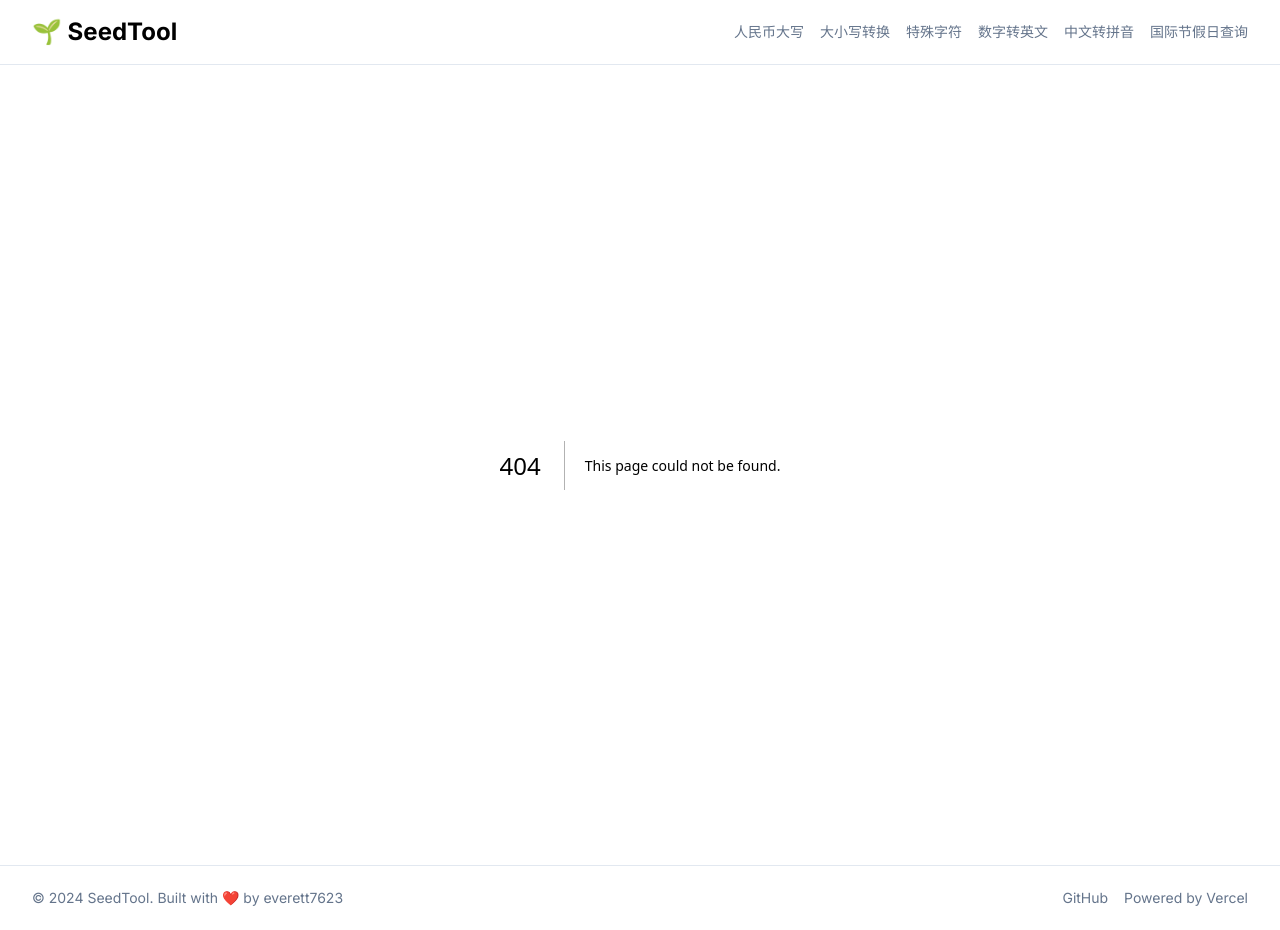
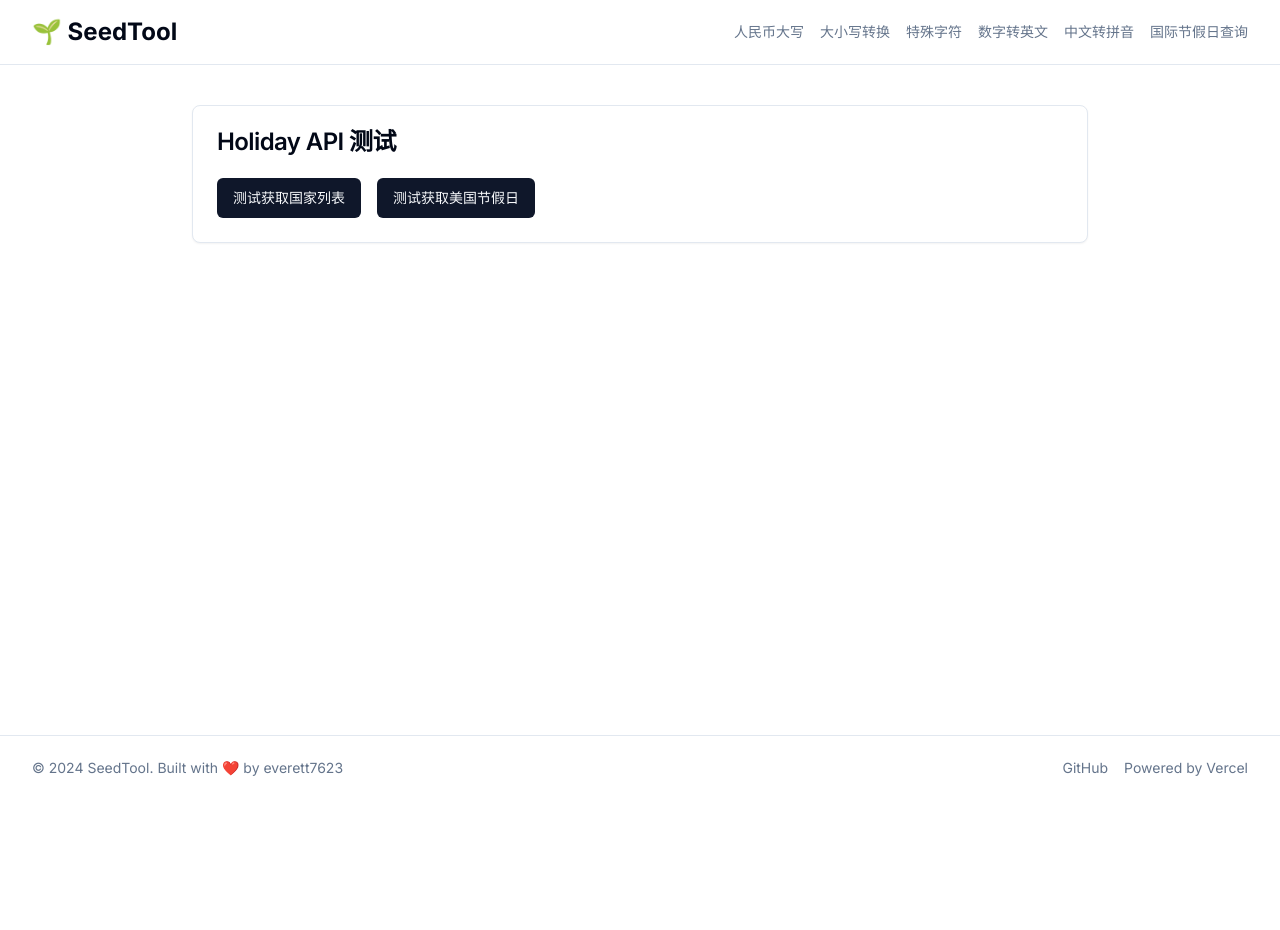
Before and after one commit to everett7623/Globokit, a Next.js app: page /tools/api-test in a window 1280 px wide. Before the commit this address had no page. After the commit the page ends 800 px from the top, so only its background shows below. Built offline with nearby package versions, Linux system fonts and the light colour scheme.

Commit message:
Create page.tsx

```diff
--- /dev/null
+++ b/app/tools/api-test/page.tsx
@@ -0,0 +1,105 @@
+// app/tools/api-test/page.tsx
+'use client'
+
+import { useState } from 'react'
+import { Card, CardContent, CardHeader, CardTitle } from '@/components/ui/card'
+import { Button } from '@/components/ui/button'
+import { Alert, AlertDescription } from '@/components/ui/alert'
+import { Loader2 } from 'lucide-react'
+
+export default function ApiTestPage() {
+  const [result, setResult] = useState<any>(null)
+  const [loading, setLoading] = useState(false)
+  const [error, setError] = useState('')
+
+  const testApi = async () => {
+    setLoading(true)
+    setError('')
+    setResult(null)
+
+    try {
+      // 测试获取国家列表
+      const response = await fetch('/api/holidays', {
+        method: 'POST',
+        headers: { 'Content-Type': 'application/json' },
+        body: JSON.stringify({ action: 'countries' })
+      })
+
+      const data = await response.json()
+
+      if (!response.ok) {
+        throw new Error(data.message || 'API request failed')
+      }
+
+      setResult(data)
+    } catch (err) {
+      setError(err instanceof Error ? err.message : 'Unknown error')
+    } finally {
+      setLoading(false)
+    }
+  }
+
+  const testHolidayApi = async () => {
+    setLoading(true)
+    setError('')
+    setResult(null)
+
+    try {
+      // 测试获取美国节假日
+      const response = await fetch('/api/holidays?country=US&year=2025')
+      const data = await response.json()
+
+      if (!response.ok) {
+        throw new Error(data.message || 'API request failed')
+      }
+
+      setResult(data)
+    } catch (err) {
+      setError(err instanceof Error ? err.message : 'Unknown error')
+    } finally {
+      setLoading(false)
+    }
+  }
+
+  return (
+    <div className="container py-10">
+      <Card className="max-w-4xl mx-auto">
+        <CardHeader>
+          <CardTitle>Holiday API 测试</CardTitle>
+        </CardHeader>
+        <CardContent className="space-y-4">
+          <div className="flex gap-4">
+            <Button onClick={testApi} disabled={loading}>
+              测试获取国家列表
+            </Button>
+            <Button onClick={testHolidayApi} disabled={loading}>
+              测试获取美国节假日
+            </Button>
+          </div>
+
+          {loading && (
+            <div className="flex items-center gap-2">
+              <Loader2 className="h-4 w-4 animate-spin" />
+              <span>加载中...</span>
+            </div>
+          )}
+
+          {error && (
+            <Alert variant="destructive">
+              <AlertDescription>错误: {error}</AlertDescription>
+            </Alert>
+          )}
+
+          {result && (
+            <div className="space-y-2">
+              <h3 className="font-semibold">API 响应:</h3>
+              <pre className="bg-muted p-4 rounded overflow-auto max-h-96">
+                {JSON.stringify(result, null, 2)}
+              </pre>
+            </div>
+          )}
+        </CardContent>
+      </Card>
+    </div>
+  )
+}
```
